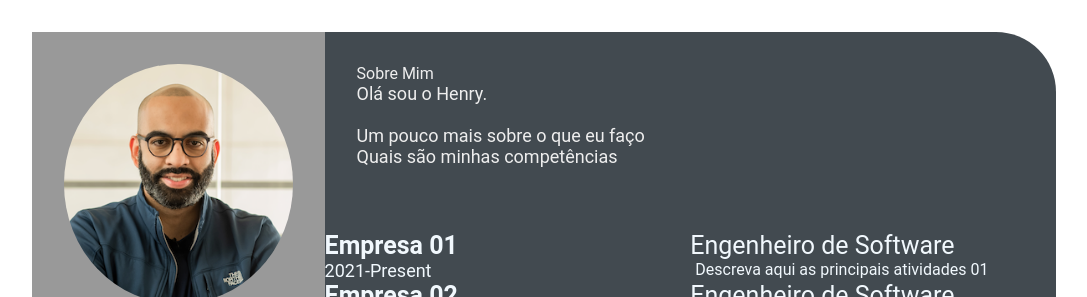
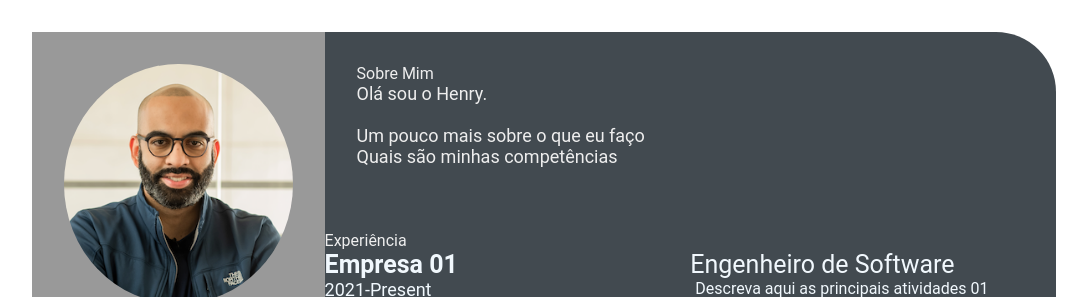
Before and after one commit to hellitoncruz/helliton.github.io, a plain HTML site: page index.html in a window 1280 px wide. Shown: the top 297 px of the page, without its empty margins (96-1183 px from the left). Drawn offline with Linux system fonts and the light colour scheme.

Commit message:
bug: fixing a bug

```diff
--- a/index.html
+++ b/index.html
@@ -47,7 +47,7 @@
                 </section>
             </div>
         <section class="experience gap">
-            <div class="right-title">
+            <div class="right-title">Experiência</div>
             <div class="experience-contents">
                 <div class="exp-left">
                     <p class="exp-company-name">Empresa 01</p>
@@ -72,8 +72,6 @@
                 </div>
             </div>
 
-
-            </div>
         </section>
         </section>
     </main>
```
